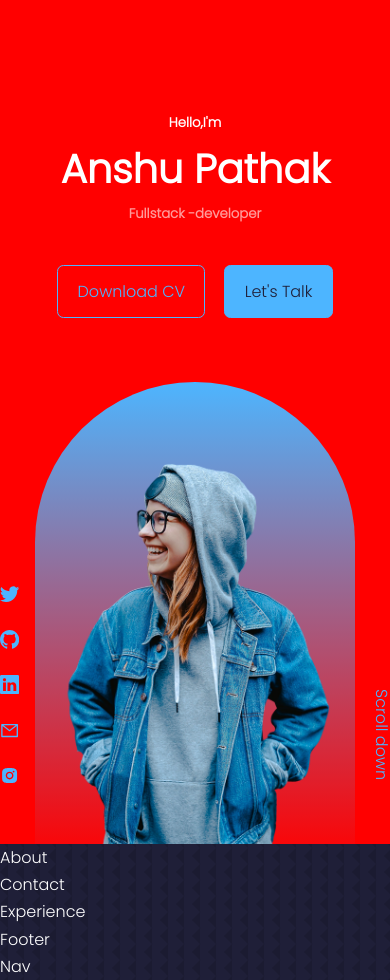
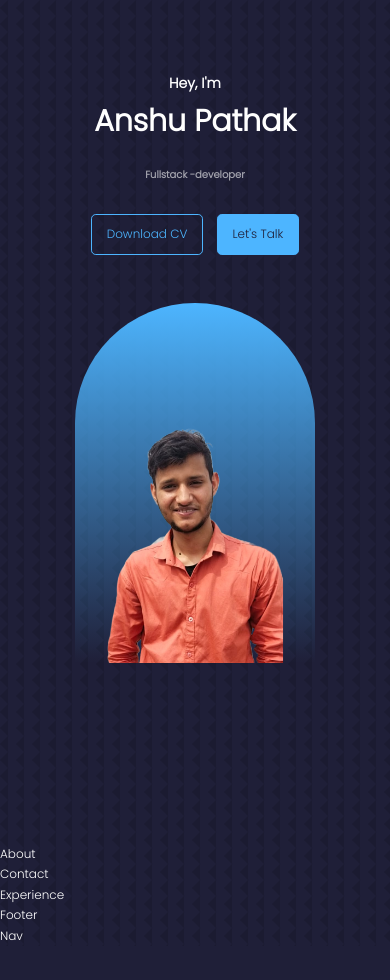
Before and after one commit to AnshuPathak-88825/Portfolio, a React (Create React App) app: page / in a window 390 px wide. After the commit the page ends 946 px from the top, so only its background shows below. Built offline with nearby package versions, Linux system fonts and the light colour scheme.

Commit message:
now header section is repesponsive

```diff
--- a/src/Component/Header/Header.css
+++ b/src/Component/Header/Header.css
@@ -1,5 +1,5 @@
 header {
-    padding-top: 7rem;
+    padding-top: 6rem;
     height: 120vh;
     overflow: hidden;
     width: 100%;
@@ -28,7 +28,7 @@ header {
     display: flex;
     flex-direction: column;
     align-items: center;
-    gap: 0.8rem;
+    gap: 1rem;
     position: absolute;
     left: 0rem;
     bottom: 3rem;
@@ -71,7 +71,14 @@ header {
 {
     header{
         height: 100vh;
-        background-color: red;
+    }
+    .Social
+    {
+        display: none;
+    }
+    .scroll_down
+    {
+        display: none;
     }
 
 }
--- a/src/Component/Header/Header.jsx
+++ b/src/Component/Header/Header.jsx
@@ -1,12 +1,12 @@
 import HeaderCss from './Header.css';
-import ME from '../../assets/me.png';
+import ME from '../../assets/me1.png';
 import CTA from './CTA';
 import Social from './Social';
 const Header=()=>{
     return (
         <header>
             <div className="container header_container">
-                <h5>Hello,I'm </h5>
+                <h3>Hey, I'm </h3>
                 <h1>Anshu Pathak</h1>
                 <h5 className='text-light'>Fullstack -developer </h5>
                 <CTA />
--- a/src/index.css
+++ b/src/index.css
@@ -22,6 +22,7 @@
 }
 html{
     scroll-behavior: smooth;
+    font-size:15px;
 }
 ::-webkit-scrollbar
 {
@@ -51,7 +52,7 @@ h1
 }
 section
 {
-    margin-top: 8rem;
+    margin-top: 7rem;
 }
 section > h2 ,section > h5
 {
@@ -111,7 +112,7 @@ img
         width: var(--container-width-md);
     }
     section{
-        margin-top: 6rem;
+        margin-top: 5rem;
     }
 }
 /* Media Queries for smaller devices*/
@@ -120,7 +121,11 @@ img
     .container{
         width: var(--container-width-ms);
     }
-    section > h1{
-        margin-bottom: 2rem;
+    h1{
+        margin-bottom: 1.7rem;
+    }
+    html{
+        scroll-behavior: smooth;
+        font-size:12px;
     }
 }
```
